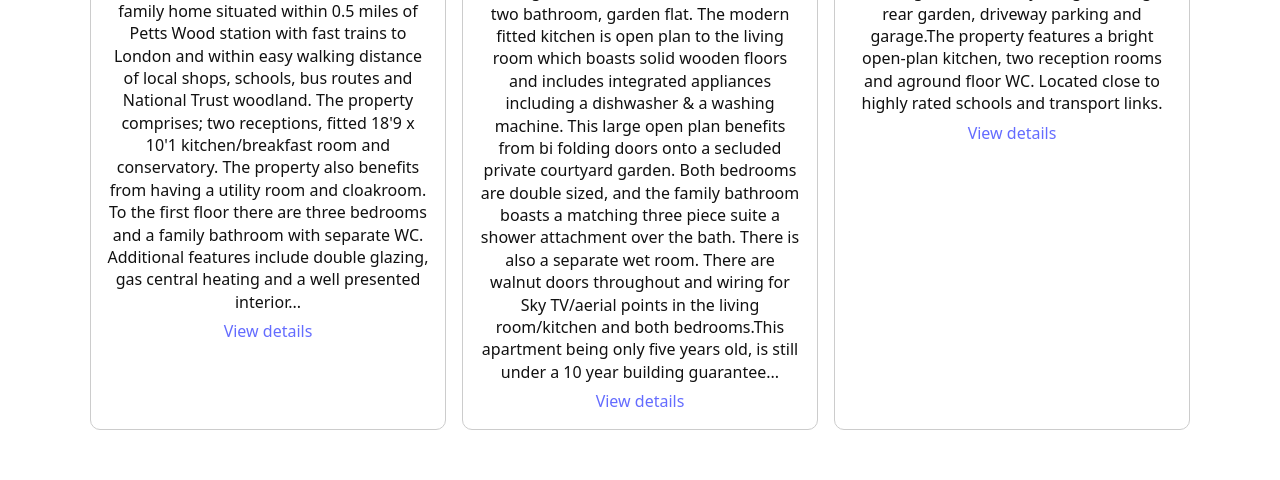
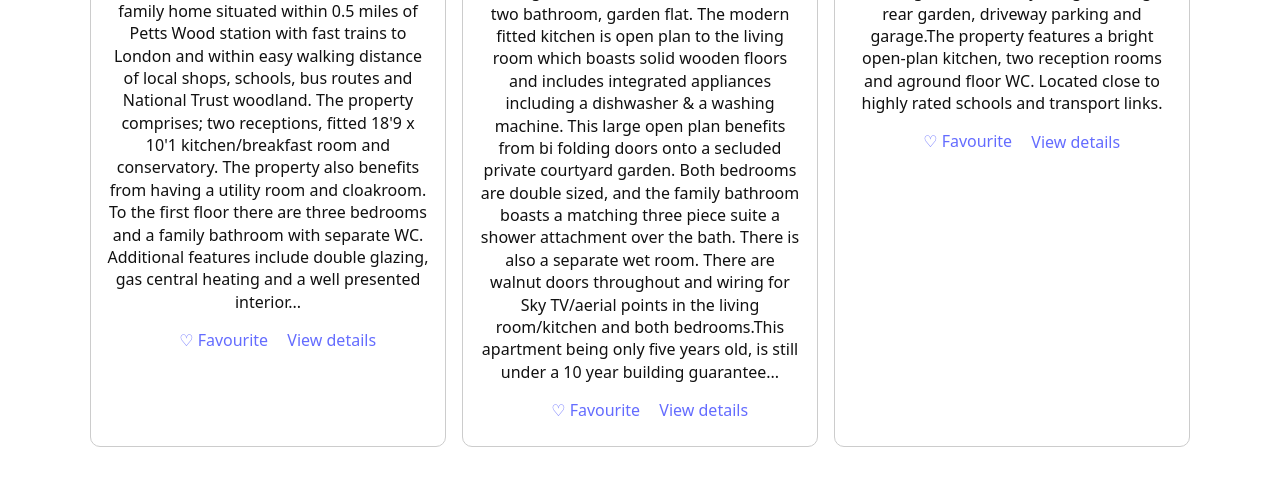
Before and after one commit to visakya/estate-agent-app, a React (Vite) app: page / in a window 1280 px wide. Shown: the part 1280-1760 px from the top of the page. Built offline with nearby package versions, Linux system fonts and the light colour scheme.

Commit message:
Added favourite button

```diff
--- a/src/components/PropertyCard.css
+++ b/src/components/PropertyCard.css
@@ -42,3 +42,17 @@
   border: 1px solid #ddd;
   background: #f5f5f5;
 }
+
+/*Favourite */
+.fav-btn {
+  font-size: 16px;
+  color: #646cff;
+  background: none;
+  border: none;
+  cursor: pointer;
+}
+
+.fav-btn:disabled {
+  opacity: 0.7;
+  cursor: default;
+}
--- a/src/components/PropertyCard.jsx
+++ b/src/components/PropertyCard.jsx
@@ -1,7 +1,7 @@
 import "./PropertyCard.css";
 import {Link} from "react-router-dom";
 
-export default function PropertyCard({ property }) {
+export default function PropertyCard({ property, onAddFavourite, isFavourite }) {
     const postcodeAreaMatch = property.location?.match(/[A-Z]{1,2}\d{1,2}/);
     const postcodeArea = postcodeAreaMatch ? postcodeAreaMatch[0] : "";
 
@@ -38,6 +38,10 @@ export default function PropertyCard({ property }) {
 
                 <p>{property.description}</p>
 
+                <button type="button" className="fav-btn" disabled={isFavourite} onClick = {(e) => {e.preventDefault(); e.stopPropagation(); onAddFavourite(property);}}>
+                    {isFavourite ? "\u2764\uFE0F Favourite": "\u2661 Favourite" }
+                </button>
+
                 <Link to={`/property/${property.id}`} className="details-link">
                     View details
                 </Link>
--- a/src/pages/SearchPage.jsx
+++ b/src/pages/SearchPage.jsx
@@ -41,6 +41,15 @@ export default function SearchPage(){
             postcode: "",
         });
         setSortBy("None");
+    }
+
+    const [favourites, setFavourites] = useState([]);
+
+    function addToFavourites(property){
+        setFavourites((prev) => {
+            if(prev.some((p) => p.id === property.id)) return prev;
+            return [...prev, property];
+        });
     }
 
     const postcodeOptions = Array.from(
@@ -137,7 +146,7 @@ export default function SearchPage(){
                 ) : (
                 <div className="results-grid">
                     {sortedProperties.map((p) => (
-                    <PropertyCard key={p.id} property={p} />
+                    <PropertyCard key={p.id} property={p} onAddFavourite = {addToFavourites} isFavourite = {favourites.some((f) => f.id === p.id)} />
                     ))}
                 </div>
                 )
```
